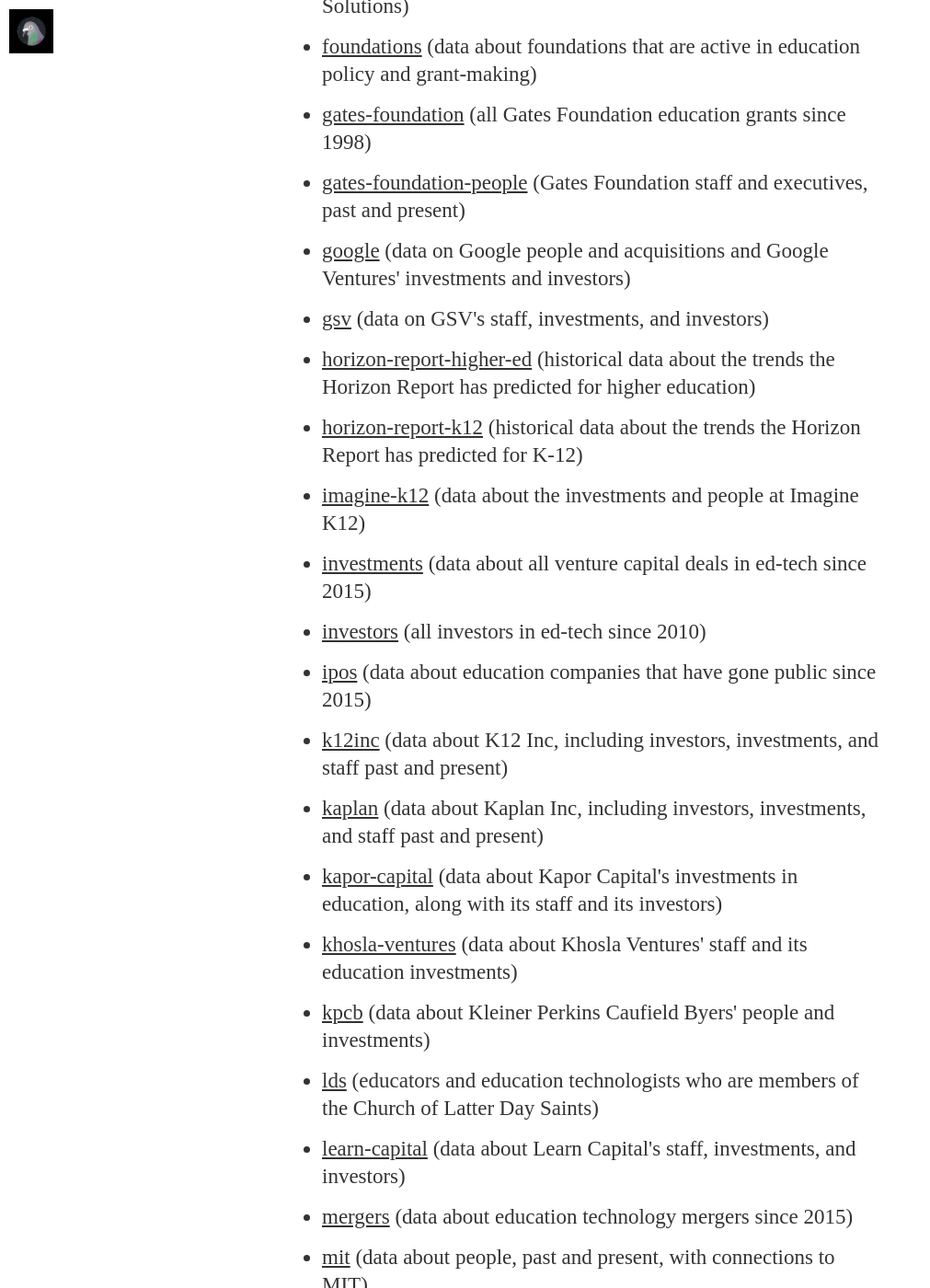
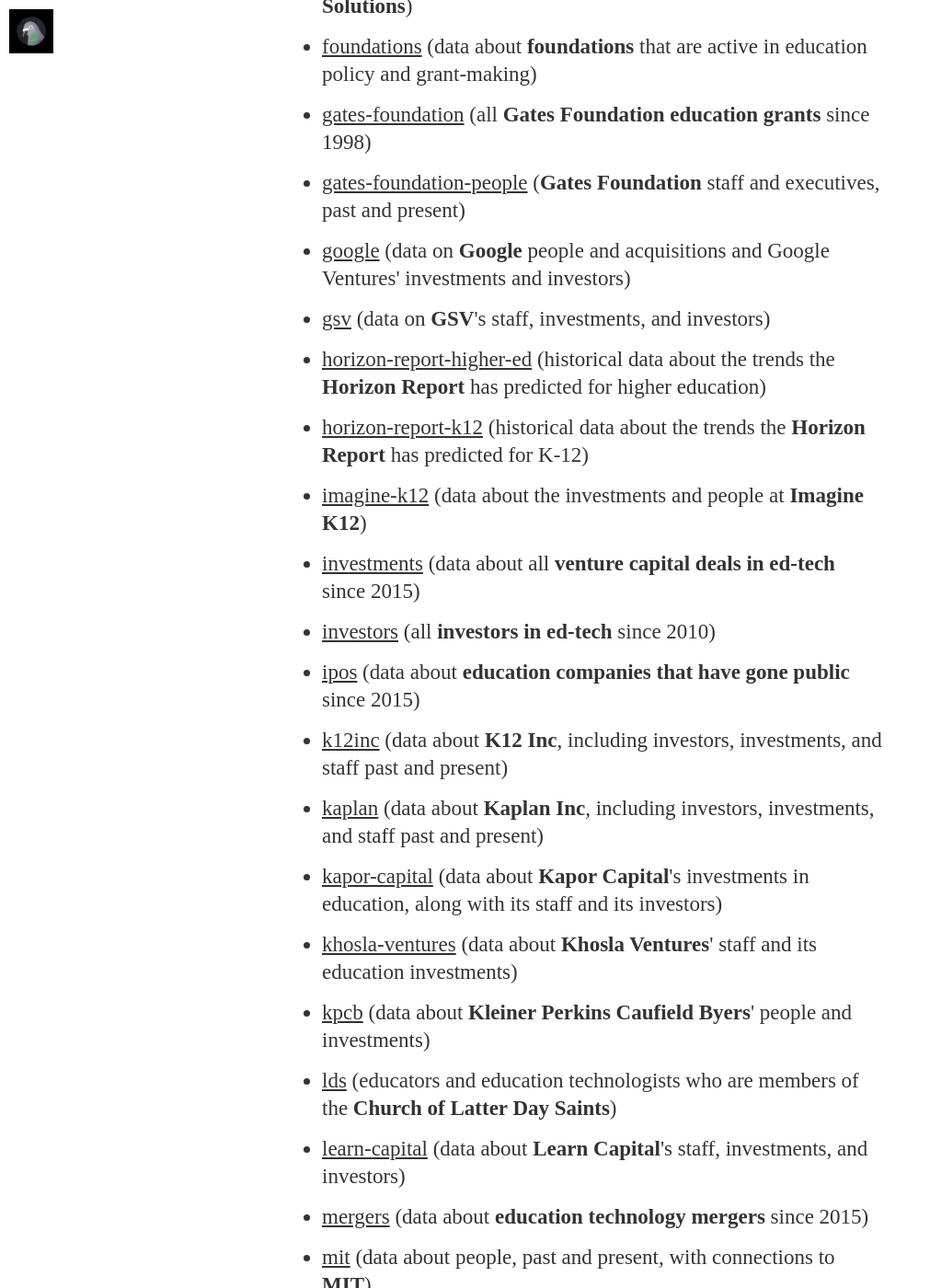
Before and after one commit to HackEducation/data, a Jekyll site: the page built from index.html, in a window 1280 px wide and 1400 px high, scrolled down 1962 px. Shown: the whole window at 92% size, without its empty margins (0-1011 px from the left). Built offline with Jekyll 4.4.1, drawn with Linux system fonts in a browser that asks for light colours; nearby versions of some CDN libraries; some web fonts are replaced; some of the changed text lies outside the part shown.

Commit message:
added bold

```diff
--- a/index.html
+++ b/index.html
@@ -7,58 +7,58 @@
 <br />
 
 <ul>
-<li><a href="https://Hack-Education-Data.github.io/acquisitions">acquisitions</a> (data about education technology acquisitions since 2015)</li>
-<li><a href="https://Hack-Education-Data.github.io/alec">alec</a> (data about organizations that are or have been members of the American Legislative Exchange Council)</li>
-<li><a href="https://hack-education-data.github.io/andreessen-horowitz">andreessen-horowitz</a> (data about Andreessen Horowitz's education investments, its investors, and its staff)</li>
-<li><a href="https://Hack-Education-Data.github.io/blackboard">blackboard</a> (data about Blackboard, including investors, investments, and staff past and present)</li>
-<li><a href="https://Hack-Education-Data.github.io/chan-zuckerberg-initiative">chan-zuckerberg-initiative</a> (investments of the Chan Zuckerberg Initiative, as well as staff and executives at the company)</li>
-<li><a href="https://hack-education-data.github.io/crv">crv</a> (data about the people and (education) investments of CRV)</li>
-<li><a href="https://Hack-Education-Data.github.io/deadpool">deadpool</a> (data about ed-tech companies that have gone out of business since 2013)</li>
-<li><a href="https://hack-education-data.github.io/department-of-education">department-of-education</a> (data about staff, past and present, at the US Department of Education)</li>
-<li><a href="https://hack-education-data.github.io/devos/">devos</a> (data about US Secretary of Education Betsy DeVos's investments)</li>
-<li><a href="https://Hack-Education-Data.github.io/digital-promise">digital-promise</a> (data about the people, past and present, involved in Digital Promise)</li>
-<li><a href="https://Hack-Education-Data.github.io/edsurge">edsurge</a> (data about the ed-tech company Edsurge, including investors and staff past and present)</li>
-<li><a href="https://hack-education-data.github.io/emerson-collective/">emerson-collective</a> (data about the Emerson Collective's staffing and investments)</li>
-<li><a href="http://Hack-Education-Data.github.io/entangled">entangled</a> (data about the people and investors at Entangled Solutions)</li>
-<li><a href="https://Hack-Education-Data.github.io/foundations">foundations</a> (data about foundations that are active in education policy and grant-making)</li>
-<li><a href="https://Hack-Education-Data.github.io/gates-foundation">gates-foundation</a> (all Gates Foundation education grants since 1998)</li>
-<li><a href="https://Hack-Education-Data.github.io/gates-foundation-people">gates-foundation-people</a> (Gates Foundation staff and executives, past and present)</li>
-<li><a href="https://hack-education-data.github.io/google">google</a> (data on Google people and acquisitions and Google Ventures' investments and investors)</li>
-<li><a href="https://hack-education-data.github.io/gsv">gsv</a> (data on GSV's staff, investments, and investors)</li>
-<li><a href="https://Hack-Education-Data.github.io/horizon-report-k12">horizon-report-higher-ed</a> (historical data about the trends the Horizon Report has predicted for higher education)</li>
-<li><a href="https://Hack-Education-Data.github.io/horizon-report-k12">horizon-report-k12</a> (historical data about the trends the Horizon Report has predicted for K-12)</li>
-<li><a href="https://hack-education-data.github.io/imagine-k12">imagine-k12</a> (data about the investments and people at Imagine K12)</li>
-<li><a href="https://Hack-Education-Data.github.io/investments">investments</a> (data about all venture capital deals in ed-tech since 2015)</li>
-<li><a href="https://Hack-Education-Data.github.io/investors">investors</a> (all investors in ed-tech since 2010)</li>
-<li><a href="https://Hack-Education-Data.github.io/ipos">ipos</a> (data about education companies that have gone public since 2015)</li>
-<li><a href="https://Hack-Education-Data.github.io/k12inc">k12inc</a> (data about K12 Inc, including investors, investments, and staff past and present)</li>
-<li><a href="https://Hack-Education-Data.github.io/kaplan">kaplan</a> (data about Kaplan Inc, including investors, investments, and staff past and present)</li>
-<li><a href="https://hack-education-data.github.io/kapor-capital">kapor-capital</a> (data about Kapor Capital's investments in education, along with its staff and its investors)</li>
-<li><a href="https://hack-education-data.github.io/khosla-ventures">khosla-ventures</a> (data about Khosla Ventures' staff and its education investments)</li>
-<li><a href="https://hack-education-data.github.io/kpcb">kpcb</a> (data about Kleiner Perkins Caufield Byers' people and investments)</li>
-<li><a href="https://Hack-Education-Data.github.io/lds">lds</a> (educators and education technologists who are members of the Church of Latter Day Saints)</li>
-<li><a href="https://hack-education-data.github.io/learn-capital">learn-capital</a> (data about Learn Capital's staff, investments, and investors)</li>
-<li><a href="https://Hack-Education-Data.github.io/mergers">mergers</a> (data about education technology mergers since 2015)</li>
-<li><a href="https://Hack-Education-Data/github.io/mit">mit</a> (data about people, past and present, with connections to MIT)</li>
-<li><a href="https://hack-education-data/github.io/new-markets">new-markets</a> (data about the people and investments of New Markets Venture Partners)</li>
-<li><a href="https://hack-education-data.github.io/novak-biddle">novak-biddle</a> (data about the people and education investments of Novak Biddle Venture Partners)</li>
-<li><a href="https://hack-education-data.github.io/nsvf">nsvf</a> (data about NewSchools Venture Funds' investments, investors, and staff)</li>
-<li><a href="https://hack-education-data.github.io/omidyar-network">omidyar-network</a> (data about the Omidyar Network's staff, investors, and investments)</li>
-<li><a href="http://hack-education-data.github.io/owl-ventures">owl-ventures</a> (data about Owl Ventures' staff, investments, and investors)</li>
-<li><a href="http://hack-education-data.github.io/paypal">paypal</a> (data about the PayPal Mafia)</li>
-<li><a href="http://hack-education-data.github.io/pearson">pearson</a> (data about Pearson's staff, investments, and acquisitions)</li>
-<li><a href="https://Hack-Education-Data.github.io/princeton-review">princeton-review</a> (data about The Princeton Review, including investors, investments, and staff past and present)</li>
-<li><a href="https://hack-education-data.github.io/reach-capital">reach-capital</a> (data about Reach Capital's staff, investors, and investments)</li>
-<li><a href="https://hack-education-data.github.io/rethink-education">rethink-education</a> (data about Rethink Education's staff, investors, and investments)</li>
-<li><a href="https://Hack-Education-Data.github.io/spinoffs">spinoffs</a> (data about education technology companies' spinoffs)</li>
-<li><a href="https://Hack-Education-Data.github.io/stanford">stanford</a> (data about people, past and present, with connections to Stanford)</li>
-<li><a href="http://hack-education-data.github.io/thiel">thiel</a> (data about Peter Thiel's investments, investors, and staff at his firms)</li>
-<li><a href="https://Hack-Education-Data.github.io/think-tanks">think-tanks</a> (data about think tanks that are active in education policy)</li>
-<li><a href="https://Hack-Education-Data.github.io/university-ventures">university-ventures</a> (data about the people and investments of University Ventures)</li>
-<li><a href="https://hack-education-data.github.io/usv">usv</a> (data about the people and education investments of Union Square Ventures)</li>
-<li><a href="https://hack-education-data.github.io/y-combinator">y-combinator</a> (data about Y Combinator's staff, investors, and investments)</li>
-<li><a href="https://hack-education-data.github.io/1776-vc">1776-vc</a> (data about the people, investments, and investors at 1776)</li>
-<li><a href="https://hack-education-data.github.io/500-startups">500-startups</a> (data about the people and education investments of 500 Startups)</li>
+<li><a href="https://Hack-Education-Data.github.io/acquisitions">acquisitions</a> (data about <strong>education technology acquisitions</strong> since 2015)</li>
+<li><a href="https://Hack-Education-Data.github.io/alec">alec</a> (data about organizations that are or have been members of the <strong>American Legislative Exchange Council</strong>)</li>
+<li><a href="https://hack-education-data.github.io/andreessen-horowitz">andreessen-horowitz</a> (data about <strong>Andreessen Horowitz</strong>'s education investments, its investors, and its staff)</li>
+<li><a href="https://Hack-Education-Data.github.io/blackboard">blackboard</a> (data about <strong>Blackboard</strong>, including investors, investments, and staff past and present)</li>
+<li><a href="https://Hack-Education-Data.github.io/chan-zuckerberg-initiative">chan-zuckerberg-initiative</a> (investments of the <strong>Chan Zuckerberg Initiative</strong>, as well as staff and executives at the company)</li>
+<li><a href="https://hack-education-data.github.io/crv">crv</a> (data about the people and (education) investments of <strong>CRV</strong>)</li>
+<li><a href="https://Hack-Education-Data.github.io/deadpool">deadpool</a> (data about <strong>ed-tech companies that have gone out of business</strong> since 2013)</li>
+<li><a href="https://hack-education-data.github.io/department-of-education">department-of-education</a> (data about staff, past and present, at the <strong>US Department of Education</strong>)</li>
+<li><a href="https://hack-education-data.github.io/devos/">devos</a> (data about <strong>US Secretary of Education Betsy DeVos</strong>'s investments)</li>
+<li><a href="https://Hack-Education-Data.github.io/digital-promise">digital-promise</a> (data about the people, past and present, involved in <strong>Digital Promise</strong>)</li>
+<li><a href="https://Hack-Education-Data.github.io/edsurge">edsurge</a> (data about the ed-tech company <strong>Edsurge</strong>, including investors and staff past and present)</li>
+<li><a href="https://hack-education-data.github.io/emerson-collective/">emerson-collective</a> (data about the <strong>Emerson Collective</strong>'s staffing and investments)</li>
+<li><a href="http://Hack-Education-Data.github.io/entangled">entangled</a> (data about the people and investors at <strong>Entangled Solutions</strong>)</li>
+<li><a href="https://Hack-Education-Data.github.io/foundations">foundations</a> (data about <strong>foundations</strong> that are active in education policy and grant-making)</li>
+<li><a href="https://Hack-Education-Data.github.io/gates-foundation">gates-foundation</a> (all <strong>Gates Foundation education grants</strong> since 1998)</li>
+<li><a href="https://Hack-Education-Data.github.io/gates-foundation-people">gates-foundation-people</a> (<strong>Gates Foundation</strong> staff and executives, past and present)</li>
+<li><a href="https://hack-education-data.github.io/google">google</a> (data on <strong>Google</strong> people and acquisitions and Google Ventures' investments and investors)</li>
+<li><a href="https://hack-education-data.github.io/gsv">gsv</a> (data on <strong>GSV</strong>'s staff, investments, and investors)</li>
+<li><a href="https://Hack-Education-Data.github.io/horizon-report-k12">horizon-report-higher-ed</a> (historical data about the trends the <strong>Horizon Report</strong> has predicted for higher education)</li>
+<li><a href="https://Hack-Education-Data.github.io/horizon-report-k12">horizon-report-k12</a> (historical data about the trends the <strong>Horizon Report</strong> has predicted for K-12)</li>
+<li><a href="https://hack-education-data.github.io/imagine-k12">imagine-k12</a> (data about the investments and people at <strong>Imagine K12</strong>)</li>
+<li><a href="https://Hack-Education-Data.github.io/investments">investments</a> (data about all <strong>venture capital deals in ed-tech</strong> since 2015)</li>
+<li><a href="https://Hack-Education-Data.github.io/investors">investors</a> (all <strong>investors in ed-tech</strong> since 2010)</li>
+<li><a href="https://Hack-Education-Data.github.io/ipos">ipos</a> (data about <strong>education companies that have gone public</strong> since 2015)</li>
+<li><a href="https://Hack-Education-Data.github.io/k12inc">k12inc</a> (data about <strong>K12 Inc</strong>, including investors, investments, and staff past and present)</li>
+<li><a href="https://Hack-Education-Data.github.io/kaplan">kaplan</a> (data about <strong>Kaplan Inc</strong>, including investors, investments, and staff past and present)</li>
+<li><a href="https://hack-education-data.github.io/kapor-capital">kapor-capital</a> (data about <strong>Kapor Capital</strong>'s investments in education, along with its staff and its investors)</li>
+<li><a href="https://hack-education-data.github.io/khosla-ventures">khosla-ventures</a> (data about <strong>Khosla Ventures</strong>' staff and its education investments)</li>
+<li><a href="https://hack-education-data.github.io/kpcb">kpcb</a> (data about <strong>Kleiner Perkins Caufield Byers</strong>' people and investments)</li>
+<li><a href="https://Hack-Education-Data.github.io/lds">lds</a> (educators and education technologists who are members of the <strong>Church of Latter Day Saints</strong>)</li>
+<li><a href="https://hack-education-data.github.io/learn-capital">learn-capital</a> (data about <strong>Learn Capital</strong>'s staff, investments, and investors)</li>
+<li><a href="https://Hack-Education-Data.github.io/mergers">mergers</a> (data about <strong>education technology mergers</strong> since 2015)</li>
+<li><a href="https://Hack-Education-Data/github.io/mit">mit</a> (data about people, past and present, with connections to <strong>MIT</strong>)</li>
+<li><a href="https://hack-education-data/github.io/new-markets">new-markets</a> (data about the people and investments of <strong>New Markets Venture Partners</strong>)</li>
+<li><a href="https://hack-education-data.github.io/novak-biddle">novak-biddle</a> (data about the people and education investments of <strong>Novak Biddle Venture Partners</strong>)</li>
+<li><a href="https://hack-education-data.github.io/nsvf">nsvf</a> (data about <strong>NewSchools Venture Funds</strong>' investments, investors, and staff)</li>
+<li><a href="https://hack-education-data.github.io/omidyar-network">omidyar-network</a> (data about the <strong>Omidyar Network</strong>'s staff, investors, and investments)</li>
+<li><a href="http://hack-education-data.github.io/owl-ventures">owl-ventures</a> (data about <strong>Owl Ventures</strong>' staff, investments, and investors)</li>
+<li><a href="http://hack-education-data.github.io/paypal">paypal</a> (data about the <strong>PayPal Mafia</strong>)</li>
+<li><a href="http://hack-education-data.github.io/pearson">pearson</a> (data about <strong>Pearson</strong>'s staff, investments, and acquisitions)</li>
+<li><a href="https://Hack-Education-Data.github.io/princeton-review">princeton-review</a> (data about <strong>The Princeton Review</strong>, including investors, investments, and staff past and present)</li>
+<li><a href="https://hack-education-data.github.io/reach-capital">reach-capital</a> (data about <strong>Reach Capital</strong>'s staff, investors, and investments)</li>
+<li><a href="https://hack-education-data.github.io/rethink-education">rethink-education</a> (data about <strong>Rethink Education</strong>'s staff, investors, and investments)</li>
+<li><a href="https://Hack-Education-Data.github.io/spinoffs">spinoffs</a> (data about <strong>education technology companies' spinoffs</strong>)</li>
+<li><a href="https://Hack-Education-Data.github.io/stanford">stanford</a> (data about people, past and present, with connections to <strong>Stanford</strong>)</li>
+<li><a href="http://hack-education-data.github.io/thiel">thiel</a> (data about <strong>Peter Thiel</strong>'s investments, investors, and staff at his firms)</li>
+<li><a href="https://Hack-Education-Data.github.io/think-tanks">think-tanks</a> (data about <strong>think tanks</strong> that are active in education policy)</li>
+<li><a href="https://Hack-Education-Data.github.io/university-ventures">university-ventures</a> (data about the people and investments of <strong>University Ventures</strong>)</li>
+<li><a href="https://hack-education-data.github.io/usv">usv</a> (data about the people and education investments of <strong>Union Square Ventures</strong>)</li>
+<li><a href="https://hack-education-data.github.io/y-combinator">y-combinator</a> (data about <strong>Y Combinator</strong>'s staff, investors, and investments)</li>
+<li><a href="https://hack-education-data.github.io/1776-vc">1776-vc</a> (data about the people, investments, and investors at <strong>1776</strong>)</li>
+<li><a href="https://hack-education-data.github.io/500-startups">500-startups</a> (data about the people and education investments of <strong>500 Startups</strong>)</li>
 </ul>
 
 <p style="text-align: right; font-size:12px"><em>Image credits: <a href="http://bryanmmathers.com/">Bryan Mathers</a></em></p>
```
